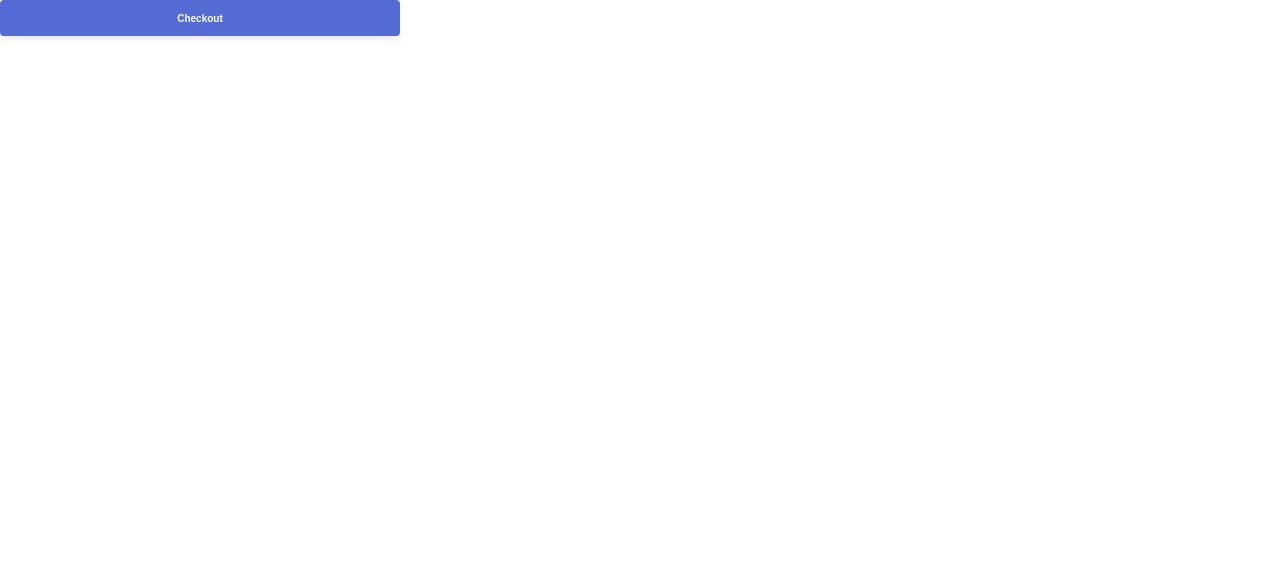
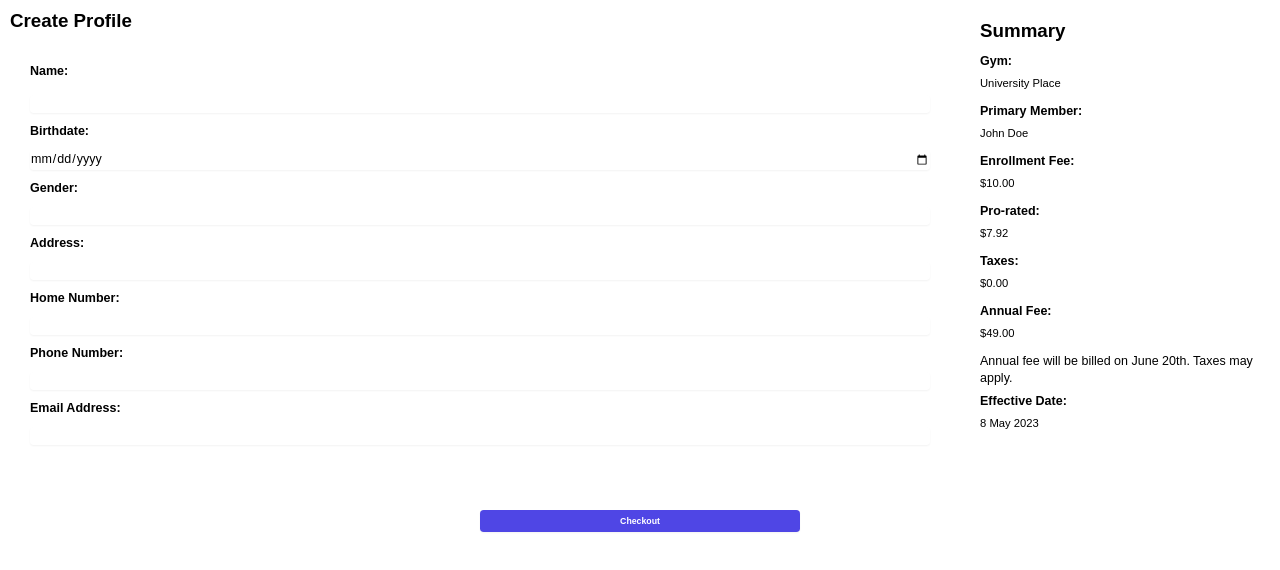
Before and after one commit to itava0/React-Gym, a Next.js app: page /Checkout in a window 1280 px wide. Shown: the top 570 px of the page. Built offline with nearby package versions, Linux system fonts and the light colour scheme.

Commit message:
Add a profile form before processing payment.

```diff
--- a/app/[checkout]/page.js
+++ b/app/[checkout]/page.js
@@ -1,8 +1,30 @@
 'use client';
-import { useEffect } from 'react';
+import { useState, useEffect } from 'react';
 import { useSearchParams } from 'next/navigation';
 
-const App = () => {
+const Cart = () => {
+  const [name, setName] = useState('');
+  const [birthdate, setBirthdate] = useState('');
+  const [gender, setGender] = useState('');
+  const [address, setAddress] = useState('');
+  const [homeNumber, setHomeNumber] = useState('');
+  const [phoneNumber, setPhoneNumber] = useState('');
+  const [email, setEmail] = useState('');
+
+  const handleSubmit = (e) => {
+    e.preventDefault();
+    // Here you can add code to submit the form data to your server or database
+    console.log({
+      name,
+      birthdate,
+      gender,
+      address,
+      homeNumber,
+      phoneNumber,
+      email,
+    });
+  };
+
   const searchParams = useSearchParams();
 
   const priceId = searchParams.get('id');
@@ -21,45 +43,115 @@ const App = () => {
   }, []);
 
   return (
-    <form
-      action="https://react-gym.azurewebsites.net/create-checkout-session"
-      method="POST"
-    >
-      <input type="hidden" name="priceId" value={priceId} />
-      <section>
-        <button type="submit" role="link">
-          Checkout
-        </button>
-      </section>
-      <style jsx>
-        {`
-          section {
-            background: #ffffff;
-            display: flex;
-            flex-direction: column;
-            width: 400px;
-            height: 112px;
-            border-radius: 6px;
-            justify-content: space-between;
-          }
-          button {
-            height: 36px;
-            background: #556cd6;
-            border-radius: 4px;
-            color: white;
-            border: 0;
-            font-weight: 600;
-            cursor: pointer;
-            transition: all 0.2s ease;
-            box-shadow: 0px 4px 5.5px 0px rgba(0, 0, 0, 0.07);
-          }
-          button:hover {
-            opacity: 0.8;
-          }
-        `}
-      </style>
-    </form>
+    <div className="flex flex-wrap justify-center">
+      <div className="w-full md:w-3/4 p-4">
+        <h1 className="text-3xl font-bold mb-4">Create Profile</h1>
+        <form
+          //https://react-gym.azurewebsites.net/create-checkout-session
+          action="http://localhost:8000/create-checkout-session"
+          method="POST"
+          className="p-8"
+        >
+          <div className="mb-4">
+            <label className="block font-bold mb-3">Name:</label>
+            <input
+              type="text"
+              onChange={(e) => setName(e.target.value)}
+              className="w-full mt-3 border-gray-300 rounded-md shadow-sm"
+            />
+          </div>
+          <div className="mb-4">
+            <label className="block font-bold mb-2">Birthdate:</label>
+            <input
+              type="date"
+              onChange={(e) => setBirthdate(e.target.value)}
+              className="w-full mt-2 border-gray-300 rounded-md shadow-sm"
+            />
+          </div>
+          <div className="mb-4">
+            <label className="block font-bold mb-2">Gender:</label>
+            <input
+              type="text"
+              onChange={(e) => setGender(e.target.value)}
+              className="w-full mt-2 border-gray-300 rounded-md shadow-sm"
+            />
+          </div>
+          <div className="mb-4">
+            <label className="block font-bold mb-2">Address:</label>
+            <input
+              type="text"
+              onChange={(e) => setAddress(e.target.value)}
+              className="w-full mt-2 border-gray-300 rounded-md shadow-sm"
+            />
+          </div>
+          <div className="mb-4">
+            <label className="block font-bold mb-2">Home Number:</label>
+            <input
+              type="tel"
+              onChange={(e) => setHomeNumber(e.target.value)}
+              className="w-full mt-2 border-gray-300 rounded-md shadow-sm"
+            />
+          </div>
+          <div className="mb-4">
+            <label className="block font-bold mb-2">Phone Number:</label>
+            <input
+              type="tel"
+              onChange={(e) => setPhoneNumber(e.target.value)}
+              className="w-full mt-2 border-gray-300 rounded-md shadow-sm"
+            />
+          </div>
+          <div className="mb-4">
+            <label className="block font-bold mb-2">Email Address:</label>
+            <input
+              type="email"
+              onChange={(e) => setEmail(e.target.value)}
+              className="w-full mt-2 border-gray-300 rounded-md shadow-sm"
+            />
+          </div>
+        </form>
+      </div>
+      <div className=" w-full md:w-1/4 p-8">
+        <h1 className="text-3xl font-bold mb-4">Summary</h1>
+        <div className="mb-4">
+          <p className="font-bold mb-2 text-xl">Gym:</p>
+          <p className='text-lg'>University Place</p>
+        </div>
+        <div className="mb-4">
+          <p className="font-bold mb-2 text-xl">Primary Member:</p>
+          <p className='text-lg'>John Doe</p>
+        </div>
+        <div className="mb-4">
+          <p className="font-bold mb-2 text-xl">Enrollment Fee:</p>
+          <p className='text-lg'>$10.00</p>
+        </div>
+        <div className="mb-4">
+          <p className="font-bold mb-2 text-xl">Pro-rated:</p>
+          <p className='text-lg'>$7.92</p>
+        </div>
+        <div className="mb-4">
+          <p className="font-bold mb-2 text-xl">Taxes:</p>
+          <p className='text-lg'>$0.00</p>
+        </div>
+        <div className="mb-4">
+          <p className="font-bold mb-2 text-xl">Annual Fee:</p>
+          <p className='text-lg'>$49.00</p>
+        </div>
+        <div>
+          <p className="mb-2 text-xl">
+            Annual fee will be billed on June 20th. Taxes may apply.
+          </p>
+          <p className="font-bold mb-2 text-xl">Effective Date:</p>
+          <p className='text-lg'>8 May 2023</p>
+        </div>
+      </div>
+      <button
+        type="submit"
+        className="mt-10 block w-1/4 rounded-md bg-indigo-600 px-3 py-2 text-center text-sm font-semibold text-white shadow-sm hover:bg-indigo-500 focus-visible:outline focus-visible:outline-2 focus-visible:outline-offset-2 focus-visible:outline-indigo-600"
+      >
+        Checkout
+      </button>
+    </div>
   );
 };
 
-export default App;
+export default Cart;
--- a/app/globals.css
+++ b/app/globals.css
@@ -14,6 +14,11 @@
 
 html {
   font-size: 62.5%;
+}
+
+label, input {
+  font-size: 1.25rem; /* 20px */
+  line-height: 1.75rem; /* 28px */
 }
 
 body {
```
